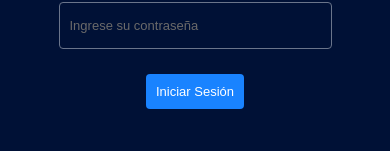
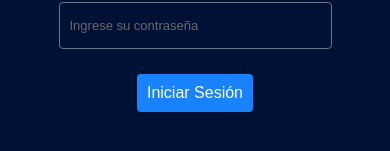
Before and after one commit to FI-SocialTechOrg/FlexPay-FrontEnd, a React (Create React App) app: page /auth/login in a window 390 px wide. Shown: the part 393-544 px from the top of the page. Built offline with nearby package versions, Linux system fonts and the light colour scheme.

Commit message:
Fix: styles

```diff
--- a/src/components/elements/styles/ElementsStyles.css
+++ b/src/components/elements/styles/ElementsStyles.css
@@ -305,7 +305,7 @@
 
     .colored-button{
       padding: 10px 10px;
-      font-size: small;
+      font-size: medium;
     }
 
     .link{
```
